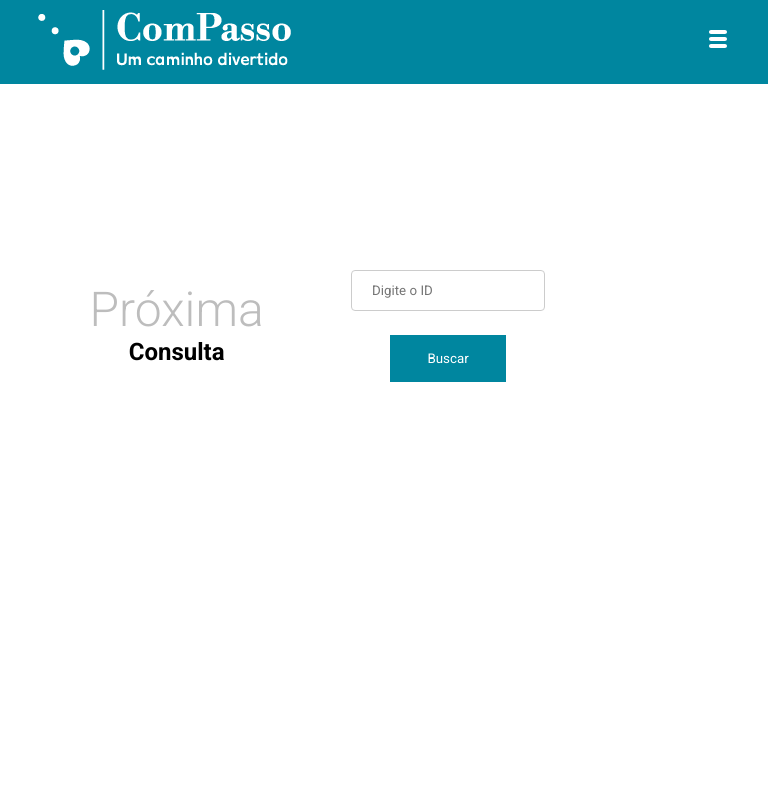
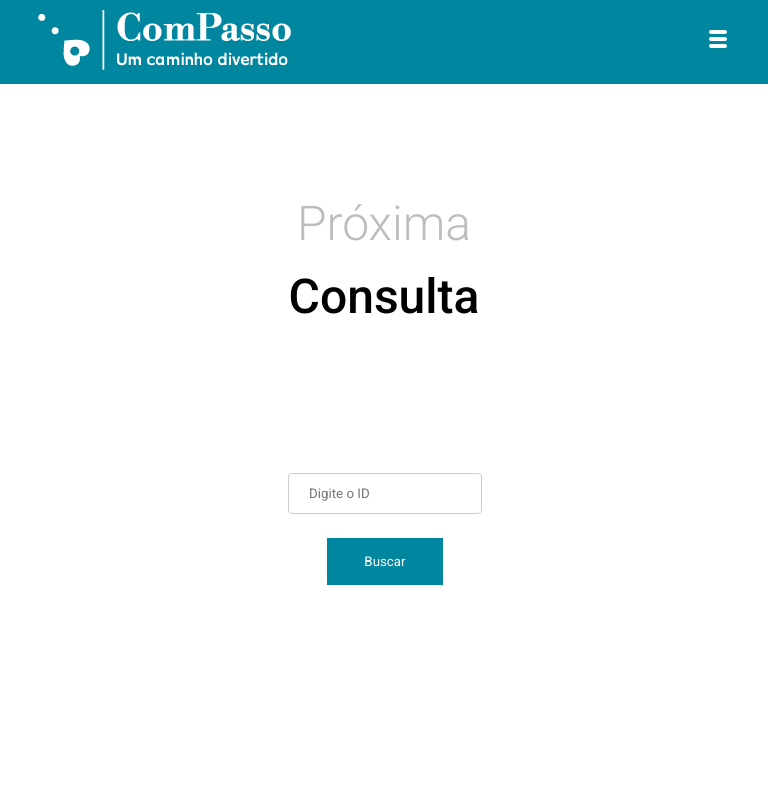
Before and after one commit to Vikcarvalhos/Challenge, a React (Vite) app: page /appointment in a window 768 px wide. Shown: the top 800 px of the page. Built offline with nearby package versions, Linux system fonts and the light colour scheme.

Commit message:
fix: responsive

```diff
--- a/src/components/Footer.jsx
+++ b/src/components/Footer.jsx
@@ -28,7 +28,7 @@ function Footer(){
                     </div>
                 </div>
                 <div className='footer-contacts'>
-                    <p>Contacts</p>
+                    <p>Cantatos</p>
                     <div className='footer-contacts-text'>
 
                         <p><GoLocation /> Av. Paulista, 1106 - 7º andar - Cerqueira César São Paulo/SP</p>
--- a/src/css/Appointment.css
+++ b/src/css/Appointment.css
@@ -40,6 +40,7 @@
     flex-direction: row;
     gap: 1rem;
     padding: 1rem;
+    align-items: center;
   }
 
   .informacoesMotion{
@@ -93,3 +94,108 @@
       box-sizing: border-box;
   }
 }
+
+@media screen and (max-width: 768px) {
+
+  .tituloConsulta { grid-area: title; }
+  .infosPaciente { grid-area: patient; }
+  .caminhoDivertido{ grid-area: image; }
+
+  .consulta {
+    display: grid;
+    grid-template-areas:
+      'title'
+      'patient'
+      'image';
+    gap: 3rem;
+    padding: 4rem;
+    align-items: center;
+  }
+
+  .tituloConsulta{
+    display: flex;
+    align-items: center;
+    justify-content: center;
+    gap: 1rem;
+  }
+  .tituloConsulta h1{
+    font-size: 3rem;
+    font-weight: 300;
+    color: #BDBDBD;
+  }
+  .tituloConsulta h2{
+    font-size: 3rem;
+    font-weight: 500;
+    color: #000 ;
+  }
+
+  .infosPaciente{
+    display: flex;
+    flex-direction: column;
+    gap: 3rem;
+    font-size: 26px;
+    align-items: center;
+  }
+
+  .informacoes{
+    display: flex;
+    flex-direction: row;
+    gap: 1rem;
+    padding: 1rem;
+    align-items: center;
+    justify-content: center;
+    align-self: center;
+  }
+
+  .informacoesMotion{
+    display: flex;
+    flex-direction: column;
+    padding: 1rem;
+  }
+  .informacoes h5{
+    color: #00869F;
+  }
+
+  .caminhoDivertido{
+    width: 100%;
+    transition: 0.3s;
+    justify-self: center;
+  }
+  .caminhoDivertido:hover{
+    box-shadow: 0px 0px 20px 10px rgba(0, 0, 0, 0.233);
+  }
+
+  .centerContent {
+    display: flex;
+    flex-direction: column;
+    align-items: center;
+    gap: 1rem;
+  }
+
+  .buttonConsulta{
+      display: flex;
+      justify-content: center;
+      align-items: center;
+      width: 60%;
+      padding: 1rem;
+      background-color: #00869F;
+      border: none;
+      color: white;
+      cursor: pointer;
+  }
+  .buttonConsulta:hover{
+      background-color: #336182;
+      box-shadow: 0px 0px 20px 10px rgba(0, 0, 0, 0.233)
+  }
+
+  .inputPaciente{
+      width: 100%;
+      padding: 12px 20px;
+      margin: 8px 0;
+      display: inline-block;
+      border: 1px solid #ccc;
+      border-radius: 4px;
+      box-sizing: border-box;
+  }
+
+}
```
